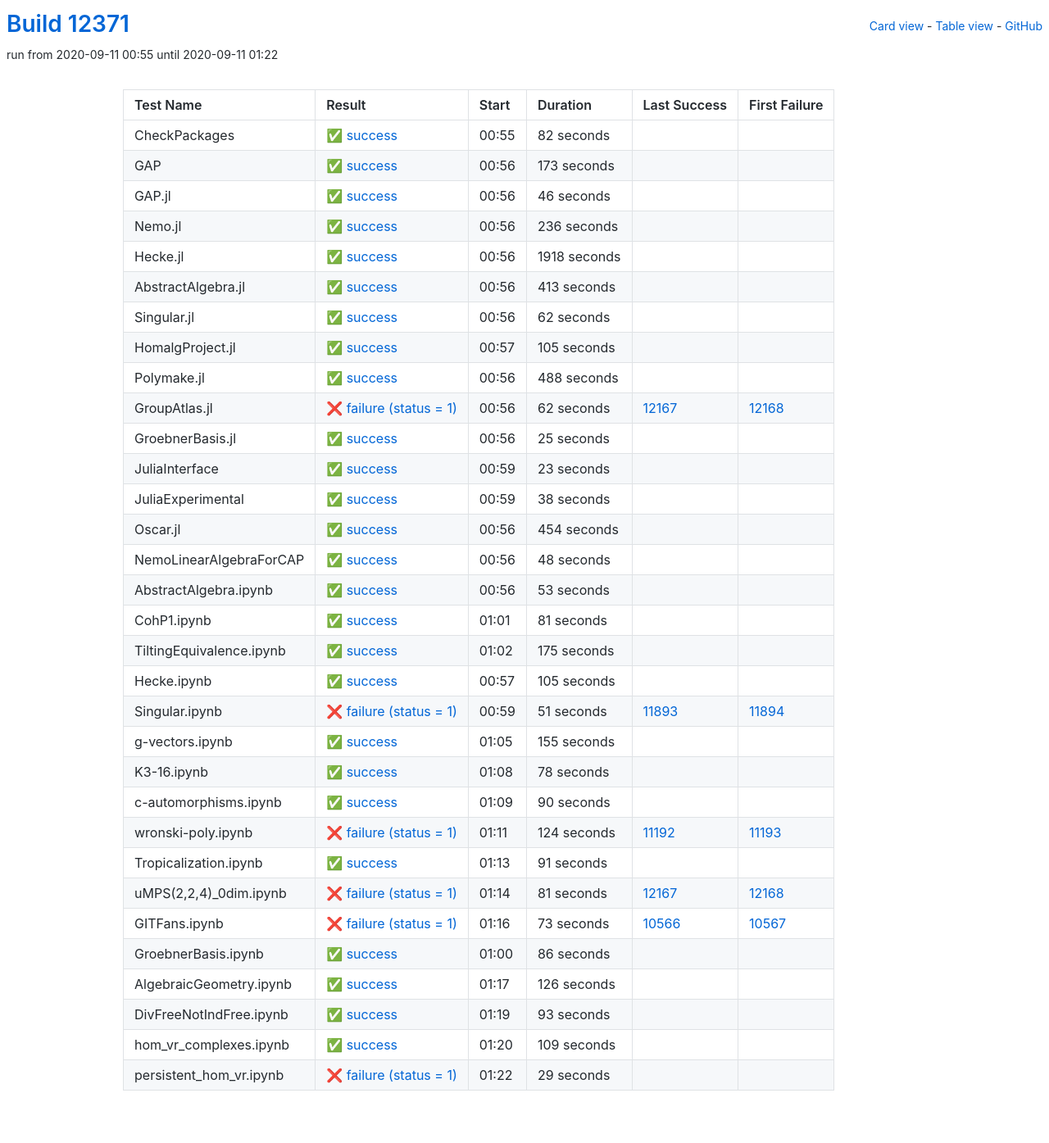
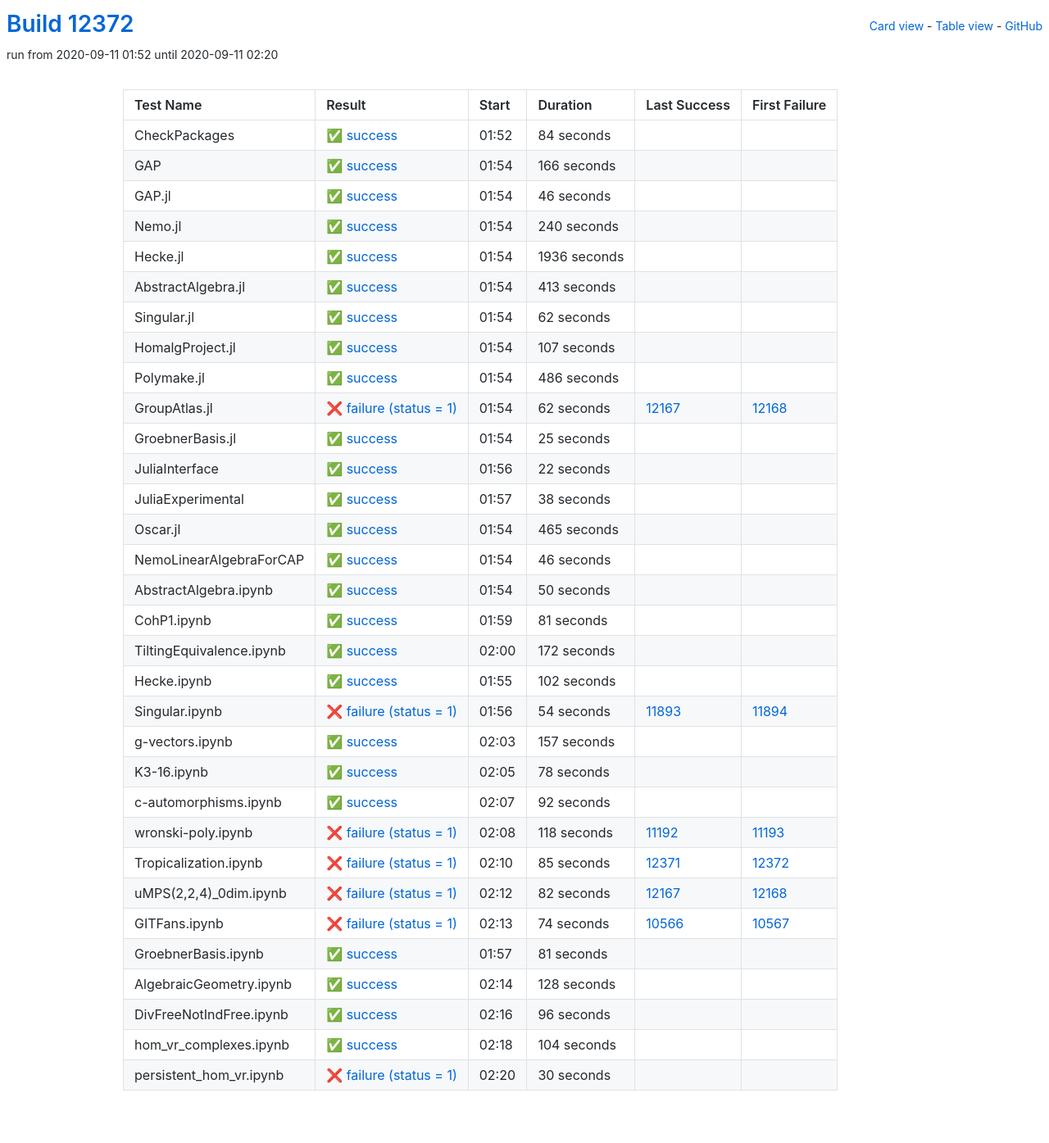
Before and after one commit to oscar-system/oscar-ci-status, a Jekyll site: the page built from table.html, in a window 1280 px wide. Shown: the whole page at 82% size. Built offline with Jekyll 4.4.1, drawn with Linux system fonts in a browser that asks for light colours.

Commit message:
Build #12372

```diff
--- a/_data/ci.yml
+++ b/_data/ci.yml
@@ -1,6 +1,6 @@
 ---
-build: 12371
-build_url: https://oscarci.mathematik.uni-kl.de/job/oscar/12371/
+build: 12372
+build_url: https://oscarci.mathematik.uni-kl.de/job/oscar/12372/
 job: oscar
 organization: oscar-system
 repo: oscar-ci-status
@@ -8,32 +8,32 @@
 tests:
 - name: CheckPackages
   id: checkpackages
-  log: https://oscarci.mathematik.uni-kl.de/job/oscar/12371/artifact/logs/build-12371/CheckPackages.log
-  start: 2020-09-11 00:55
+  log: https://oscarci.mathematik.uni-kl.de/job/oscar/12372/artifact/logs/build-12372/CheckPackages.log
+  start: 2020-09-11 01:52
   success: true
   exitcode: 0
   status: success
-  duration: 82
+  duration: 84
   last_success: false
   last_success_url:
   first_failure: false
   first_failure_url:
 - name: GAP
   id: gap
-  log: https://oscarci.mathematik.uni-kl.de/job/oscar/12371/artifact/logs/build-12371/GAP.log
-  start: 2020-09-11 00:56
+  log: https://oscarci.mathematik.uni-kl.de/job/oscar/12372/artifact/logs/build-12372/GAP.log
+  start: 2020-09-11 01:54
   success: true
   exitcode: 0
   status: success
-  duration: 173
+  duration: 166
   last_success: false
   last_success_url:
   first_failure: false
   first_failure_url:
 - name: GAP.jl
   id: gap-jl
-  log: https://oscarci.mathematik.uni-kl.de/job/oscar/12371/artifact/logs/build-12371/GAP.jl.log
-  start: 2020-09-11 00:56
+  log: https://oscarci.mathematik.uni-kl.de/job/oscar/12372/artifact/logs/build-12372/GAP.jl.log
+  start: 2020-09-11 01:54
   success: true
   exitcode: 0
   status: success
@@ -44,32 +44,32 @@
   first_failure_url:
 - name: Nemo.jl
   id: nemo-jl
-  log: https://oscarci.mathematik.uni-kl.de/job/oscar/12371/artifact/logs/build-12371/Nemo.jl.log
-  start: 2020-09-11 00:56
+  log: https://oscarci.mathematik.uni-kl.de/job/oscar/12372/artifact/logs/build-12372/Nemo.jl.log
+  start: 2020-09-11 01:54
   success: true
   exitcode: 0
   status: success
-  duration: 236
+  duration: 240
   last_success: false
   last_success_url:
   first_failure: false
   first_failure_url:
 - name: Hecke.jl
   id: hecke-jl
-  log: https://oscarci.mathematik.uni-kl.de/job/oscar/12371/artifact/logs/build-12371/Hecke.jl.log
-  start: 2020-09-11 00:56
+  log: https://oscarci.mathematik.uni-kl.de/job/oscar/12372/artifact/logs/build-12372/Hecke.jl.log
+  start: 2020-09-11 01:54
   success: true
   exitcode: 0
   status: success
-  duration: 1918
+  duration: 1936
   last_success: false
   last_success_url:
   first_failure: false
   first_failure_url:
 - name: AbstractAlgebra.jl
   id: abstractalgebra-jl
-  log: https://oscarci.mathematik.uni-kl.de/job/oscar/12371/artifact/logs/build-12371/AbstractAlgebra.jl.log
-  start: 2020-09-11 00:56
+  log: https://oscarci.mathematik.uni-kl.de/job/oscar/12372/artifact/logs/build-12372/AbstractAlgebra.jl.log
+  start: 2020-09-11 01:54
   success: true
   exitcode: 0
   status: success
@@ -80,8 +80,8 @@
   first_failure_url:
 - name: Singular.jl
   id: singular-jl
-  log: https://oscarci.mathematik.uni-kl.de/job/oscar/12371/artifact/logs/build-12371/Singular.jl.log
-  start: 2020-09-11 00:56
+  log: https://oscarci.mathematik.uni-kl.de/job/oscar/12372/artifact/logs/build-12372/Singular.jl.log
+  start: 2020-09-11 01:54
   success: true
   exitcode: 0
   status: success
@@ -92,32 +92,32 @@
   first_failure_url:
 - name: HomalgProject.jl
   id: homalgproject-jl
-  log: https://oscarci.mathematik.uni-kl.de/job/oscar/12371/artifact/logs/build-12371/HomalgProject.jl.log
-  start: 2020-09-11 00:57
+  log: https://oscarci.mathematik.uni-kl.de/job/oscar/12372/artifact/logs/build-12372/HomalgProject.jl.log
+  start: 2020-09-11 01:54
   success: true
   exitcode: 0
   status: success
-  duration: 105
+  duration: 107
   last_success: false
   last_success_url:
   first_failure: false
   first_failure_url:
 - name: Polymake.jl
   id: polymake-jl
-  log: https://oscarci.mathematik.uni-kl.de/job/oscar/12371/artifact/logs/build-12371/Polymake.jl.log
-  start: 2020-09-11 00:56
+  log: https://oscarci.mathematik.uni-kl.de/job/oscar/12372/artifact/logs/build-12372/Polymake.jl.log
+  start: 2020-09-11 01:54
   success: true
   exitcode: 0
   status: success
-  duration: 488
+  duration: 486
   last_success: false
   last_success_url:
   first_failure: false
   first_failure_url:
 - name: GroupAtlas.jl
   id: groupatlas-jl
-  log: https://oscarci.mathematik.uni-kl.de/job/oscar/12371/artifact/logs/build-12371/GroupAtlas.jl.log
-  start: 2020-09-11 00:56
+  log: https://oscarci.mathematik.uni-kl.de/job/oscar/12372/artifact/logs/build-12372/GroupAtlas.jl.log
+  start: 2020-09-11 01:54
   success: false
   exitcode: 1
   status: failure
@@ -128,8 +128,8 @@
   first_failure_url: https://oscarci.mathematik.uni-kl.de/job/oscar/12168/
 - name: GroebnerBasis.jl
   id: groebnerbasis-jl
-  log: https://oscarci.mathematik.uni-kl.de/job/oscar/12371/artifact/logs/build-12371/GroebnerBasis.jl.log
-  start: 2020-09-11 00:56
+  log: https://oscarci.mathematik.uni-kl.de/job/oscar/12372/artifact/logs/build-12372/GroebnerBasis.jl.log
+  start: 2020-09-11 01:54
   success: true
   exitcode: 0
   status: success
@@ -140,20 +140,20 @@
   first_failure_url:
 - name: JuliaInterface
   id: juliainterface
-  log: https://oscarci.mathematik.uni-kl.de/job/oscar/12371/artifact/logs/build-12371/JuliaInterface.log
-  start: 2020-09-11 00:59
+  log: https://oscarci.mathematik.uni-kl.de/job/oscar/12372/artifact/logs/build-12372/JuliaInterface.log
+  start: 2020-09-11 01:56
   success: true
   exitcode: 0
   status: success
-  duration: 23
+  duration: 22
   last_success: false
   last_success_url:
   first_failure: false
   first_failure_url:
 - name: JuliaExperimental
   id: juliaexperimental
-  log: https://oscarci.mathematik.uni-kl.de/job/oscar/12371/artifact/logs/build-12371/JuliaExperimental.log
-  start: 2020-09-11 00:59
+  log: https://oscarci.mathematik.uni-kl.de/job/oscar/12372/artifact/logs/build-12372/JuliaExperimental.log
+  start: 2020-09-11 01:57
   success: true
   exitcode: 0
   status: success
@@ -164,44 +164,44 @@
   first_failure_url:
 - name: Oscar.jl
   id: oscar-jl
-  log: https://oscarci.mathematik.uni-kl.de/job/oscar/12371/artifact/logs/build-12371/Oscar.jl.log
-  start: 2020-09-11 00:56
+  log: https://oscarci.mathematik.uni-kl.de/job/oscar/12372/artifact/logs/build-12372/Oscar.jl.log
+  start: 2020-09-11 01:54
   success: true
   exitcode: 0
   status: success
-  duration: 454
+  duration: 465
   last_success: false
   last_success_url:
   first_failure: false
   first_failure_url:
 - name: NemoLinearAlgebraForCAP
   id: nemolinearalgebraforcap
-  log: https://oscarci.mathematik.uni-kl.de/job/oscar/12371/artifact/logs/build-12371/NemoLinearAlgebraForCAP.log
-  start: 2020-09-11 00:56
+  log: https://oscarci.mathematik.uni-kl.de/job/oscar/12372/artifact/logs/build-12372/NemoLinearAlgebraForCAP.log
+  start: 2020-09-11 01:54
   success: true
   exitcode: 0
   status: success
-  duration: 48
+  duration: 46
   last_success: false
   last_success_url:
   first_failure: false
   first_failure_url:
 - name: AbstractAlgebra.ipynb
   id: abstractalgebra-ipynb
-  log: https://oscarci.mathematik.uni-kl.de/job/oscar/12371/artifact/logs/build-12371/AbstractAlgebra.ipynb.log
-  start: 2020-09-11 00:56
+  log: https://oscarci.mathematik.uni-kl.de/job/oscar/12372/artifact/logs/build-12372/AbstractAlgebra.ipynb.log
+  start: 2020-09-11 01:54
   success: true
   exitcode: 0
   status: success
-  duration: 53
+  duration: 50
   last_success: false
   last_success_url:
   first_failure: false
   first_failure_url:
 - name: CohP1.ipynb
   id: cohp1-ipynb
-  log: https://oscarci.mathematik.uni-kl.de/job/oscar/12371/artifact/logs/build-12371/CohP1.ipynb.log
-  start: 2020-09-11 01:01
+  log: https://oscarci.mathematik.uni-kl.de/job/oscar/12372/artifact/logs/build-12372/CohP1.ipynb.log
+  start: 2020-09-11 01:59
   success: true
   exitcode: 0
   status: success
@@ -212,56 +212,56 @@
   first_failure_url:
 - name: TiltingEquivalence.ipynb
   id: tiltingequivalence-ipynb
-  log: https://oscarci.mathematik.uni-kl.de/job/oscar/12371/artifact/logs/build-12371/TiltingEquivalence.ipynb.log
-  start: 2020-09-11 01:02
+  log: https://oscarci.mathematik.uni-kl.de/job/oscar/12372/artifact/logs/build-12372/TiltingEquivalence.ipynb.log
+  start: 2020-09-11 02:00
   success: true
   exitcode: 0
   status: success
-  duration: 175
+  duration: 172
   last_success: false
   last_success_url:
   first_failure: false
   first_failure_url:
 - name: Hecke.ipynb
   id: hecke-ipynb
-  log: https://oscarci.mathematik.uni-kl.de/job/oscar/12371/artifact/logs/build-12371/Hecke.ipynb.log
-  start: 2020-09-11 00:57
+  log: https://oscarci.mathematik.uni-kl.de/job/oscar/12372/artifact/logs/build-12372/Hecke.ipynb.log
+  start: 2020-09-11 01:55
   success: true
   exitcode: 0
   status: success
-  duration: 105
+  duration: 102
   last_success: false
   last_success_url:
   first_failure: false
   first_failure_url:
 - name: Singular.ipynb
   id: singular-ipynb
-  log: https://oscarci.mathematik.uni-kl.de/job/oscar/12371/artifact/logs/build-12371/Singular.ipynb.log
-  start: 2020-09-11 00:59
+  log: https://oscarci.mathematik.uni-kl.de/job/oscar/12372/artifact/logs/build-12372/Singular.ipynb.log
+  start: 2020-09-11 01:56
   success: false
   exitcode: 1
   status: failure
-  duration: 51
+  duration: 54
   last_success: 11893
   last_success_url: https://oscarci.mathematik.uni-kl.de/job/oscar/11893/
   first_failure: 11894
   first_failure_url: https://oscarci.mathematik.uni-kl.de/job/oscar/11894/
 - name: g-vectors.ipynb
   id: g-vectors-ipynb
-  log: https://oscarci.mathematik.uni-kl.de/job/oscar/12371/artifact/logs/build-12371/g-vectors.ipynb.log
-  start: 2020-09-11 01:05
+  log: https://oscarci.mathematik.uni-kl.de/job/oscar/12372/artifact/logs/build-12372/g-vectors.ipynb.log
+  start: 2020-09-11 02:03
   success: true
   exitcode: 0
   status: success
-  duration: 155
+  duration: 157
   last_success: false
   last_success_url:
   first_failure: false
   first_failure_url:
 - name: K3-16.ipynb
   id: k3-16-ipynb
-  log: https://oscarci.mathematik.uni-kl.de/job/oscar/12371/artifact/logs/build-12371/K3-16.ipynb.log
-  start: 2020-09-11 01:08
+  log: https://oscarci.mathematik.uni-kl.de/job/oscar/12372/artifact/logs/build-12372/K3-16.ipynb.log
+  start: 2020-09-11 02:05
   success: true
   exitcode: 0
   status: success
@@ -272,120 +272,120 @@
   first_failure_url:
 - name: c-automorphisms.ipynb
   id: c-automorphisms-ipynb
-  log: https://oscarci.mathematik.uni-kl.de/job/oscar/12371/artifact/logs/build-12371/c-automorphisms.ipynb.log
-  start: 2020-09-11 01:09
+  log: https://oscarci.mathematik.uni-kl.de/job/oscar/12372/artifact/logs/build-12372/c-automorphisms.ipynb.log
+  start: 2020-09-11 02:07
   success: true
   exitcode: 0
   status: success
-  duration: 90
+  duration: 92
   last_success: false
   last_success_url:
   first_failure: false
   first_failure_url:
 - name: wronski-poly.ipynb
   id: wronski-poly-ipynb
-  log: https://oscarci.mathematik.uni-kl.de/job/oscar/12371/artifact/logs/build-12371/wronski-poly.ipynb.log
-  start: 2020-09-11 01:11
+  log: https://oscarci.mathematik.uni-kl.de/job/oscar/12372/artifact/logs/build-12372/wronski-poly.ipynb.log
+  start: 2020-09-11 02:08
   success: false
   exitcode: 1
   status: failure
-  duration: 124
+  duration: 118
   last_success: 11192
   last_success_url: https://oscarci.mathematik.uni-kl.de/job/oscar/11192/
   first_failure: 11193
   first_failure_url: https://oscarci.mathematik.uni-kl.de/job/oscar/11193/
 - name: Tropicalization.ipynb
   id: tropicalization-ipynb
-  log: https://oscarci.mathematik.uni-kl.de/job/oscar/12371/artifact/logs/build-12371/Tropicalization.ipynb.log
-  start: 2020-09-11 01:13
-  success: true
-  exitcode: 0
-  status: success
-  duration: 91
-  last_success: false
-  last_success_url:
-  first_failure: false
-  first_failure_url:
-- name: uMPS(2,2,4)_0dim.ipynb
-  id: umps-2-2-4-0dim-ipynb
-  log: https://oscarci.mathematik.uni-kl.de/job/oscar/12371/artifact/logs/build-12371/uMPS-2-2-4-_0dim.ipynb.log
-  start: 2020-09-11 01:14
+  log: https://oscarci.mathematik.uni-kl.de/job/oscar/12372/artifact/logs/build-12372/Tropicalization.ipynb.log
+  start: 2020-09-11 02:10
   success: false
   exitcode: 1
   status: failure
-  duration: 81
+  duration: 85
+  last_success: 12371
+  last_success_url: https://oscarci.mathematik.uni-kl.de/job/oscar/12371/
+  first_failure: 12372
+  first_failure_url: https://oscarci.mathematik.uni-kl.de/job/oscar/12372/
+- name: uMPS(2,2,4)_0dim.ipynb
+  id: umps-2-2-4-0dim-ipynb
+  log: https://oscarci.mathematik.uni-kl.de/job/oscar/12372/artifact/logs/build-12372/uMPS-2-2-4-_0dim.ipynb.log
+  start: 2020-09-11 02:12
+  success: false
+  exitcode: 1
+  status: failure
+  duration: 82
   last_success: 12167
   last_success_url: https://oscarci.mathematik.uni-kl.de/job/oscar/12167/
   first_failure: 12168
   first_failure_url: https://oscarci.mathematik.uni-kl.de/job/oscar/12168/
 - name: GITFans.ipynb
   id: gitfans-ipynb
-  log: https://oscarci.mathematik.uni-kl.de/job/oscar/12371/artifact/logs/build-12371/GITFans.ipynb.log
-  start: 2020-09-11 01:16
+  log: https://oscarci.mathematik.uni-kl.de/job/oscar/12372/artifact/logs/build-12372/GITFans.ipynb.log
+  start: 2020-09-11 02:13
   success: false
   exitcode: 1
   status: failure
-  duration: 73
+  duration: 74
   last_success: 10566
   last_success_url: https://oscarci.mathematik.uni-kl.de/job/oscar/10566/
   first_failure: 10567
   first_failure_url: https://oscarci.mathematik.uni-kl.de/job/oscar/10567/
 - name: GroebnerBasis.ipynb
   id: groebnerbasis-ipynb
-  log: https://oscarci.mathematik.uni-kl.de/job/oscar/12371/artifact/logs/build-12371/GroebnerBasis.ipynb.log
-  start: 2020-09-11 01:00
+  log: https://oscarci.mathematik.uni-kl.de/job/oscar/12372/artifact/logs/build-12372/GroebnerBasis.ipynb.log
+  start: 2020-09-11 01:57
   success: true
   exitcode: 0
   status: success
-  duration: 86
+  duration: 81
   last_success: false
   last_success_url:
   first_failure: false
   first_failure_url:
 - name: AlgebraicGeometry.ipynb
   id: algebraicgeometry-ipynb
-  log: https://oscarci.mathematik.uni-kl.de/job/oscar/12371/artifact/logs/build-12371/AlgebraicGeometry.ipynb.log
-  start: 2020-09-11 01:17
+  log: https://oscarci.mathematik.uni-kl.de/job/oscar/12372/artifact/logs/build-12372/AlgebraicGeometry.ipynb.log
+  start: 2020-09-11 02:14
   success: true
   exitcode: 0
   status: success
-  duration: 126
+  duration: 128
   last_success: false
   last_success_url:
   first_failure: false
   first_failure_url:
 - name: DivFreeNotIndFree.ipynb
   id: divfreenotindfree-ipynb
-  log: https://oscarci.mathematik.uni-kl.de/job/oscar/12371/artifact/logs/build-12371/DivFreeNotIndFree.ipynb.log
-  start: 2020-09-11 01:19
+  log: https://oscarci.mathematik.uni-kl.de/job/oscar/12372/artifact/logs/build-12372/DivFreeNotIndFree.ipynb.log
+  start: 2020-09-11 02:16
   success: true
   exitcode: 0
   status: success
-  duration: 93
+  duration: 96
   last_success: false
   last_success_url:
   first_failure: false
   first_failure_url:
 - name: hom_vr_complexes.ipynb
   id: hom-vr-complexes-ipynb
-  log: https://oscarci.mathematik.uni-kl.de/job/oscar/12371/artifact/logs/build-12371/hom_vr_complexes.ipynb.log
-  start: 2020-09-11 01:20
+  log: https://oscarci.mathematik.uni-kl.de/job/oscar/12372/artifact/logs/build-12372/hom_vr_complexes.ipynb.log
+  start: 2020-09-11 02:18
   success: true
   exitcode: 0
   status: success
-  duration: 109
+  duration: 104
   last_success: false
   last_success_url:
   first_failure: false
   first_failure_url:
 - name: persistent_hom_vr.ipynb
   id: persistent-hom-vr-ipynb
-  log: https://oscarci.mathematik.uni-kl.de/job/oscar/12371/artifact/logs/build-12371/persistent_hom_vr.ipynb.log
-  start: 2020-09-11 01:22
+  log: https://oscarci.mathematik.uni-kl.de/job/oscar/12372/artifact/logs/build-12372/persistent_hom_vr.ipynb.log
+  start: 2020-09-11 02:20
   success: false
   exitcode: 1
   status: failure
-  duration: 29
+  duration: 30
   last_success: false
   last_success_url:
   first_failure: false
```
Also changed, not shown: README.md.
